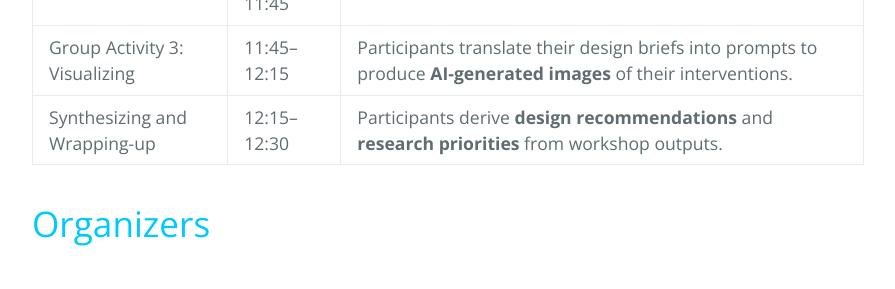
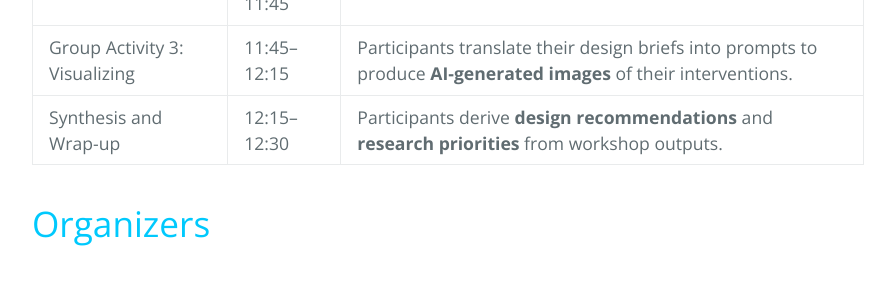
Before and after one commit to love-in-traffic/love-in-traffic.github.io, a Jekyll site: the page built from index.md, in a window 1280 px wide and 900 px high, scrolled down 1937 px. Shown: the part 155-444 px from the top of the window, without its empty margins (192-1087 px from the left). Built offline with Jekyll 4.4.1, drawn with Linux system fonts in a browser that asks for light colours.

Commit message:
Update index.md

```diff
--- a/index.md
+++ b/index.md
@@ -31,7 +31,7 @@ The workshop (W1) will take place on 20 September 2026, 08:30–12:30 in room 21
  Group Activity 2: Conceptualizing | 10:45–11:30 | Participants conceptualize physical and digital interventions informed by their journey maps and document the resulting concepts in detailed **design briefs**.
  Coffee Break | 11:30–11:45 |
  Group Activity 3: Visualizing | 11:45–12:15 | Participants translate their design briefs into prompts to produce **AI-generated images** of their interventions.
- Synthesizing and Wrapping-up | 12:15–12:30 | Participants derive **design recommendations** and **research priorities** from workshop outputs.
+ Synthesis and Wrap-up | 12:15–12:30 | Participants derive **design recommendations** and **research priorities** from workshop outputs.
 
 # Organizers
 ## Alexandros Rouchitsas
```
